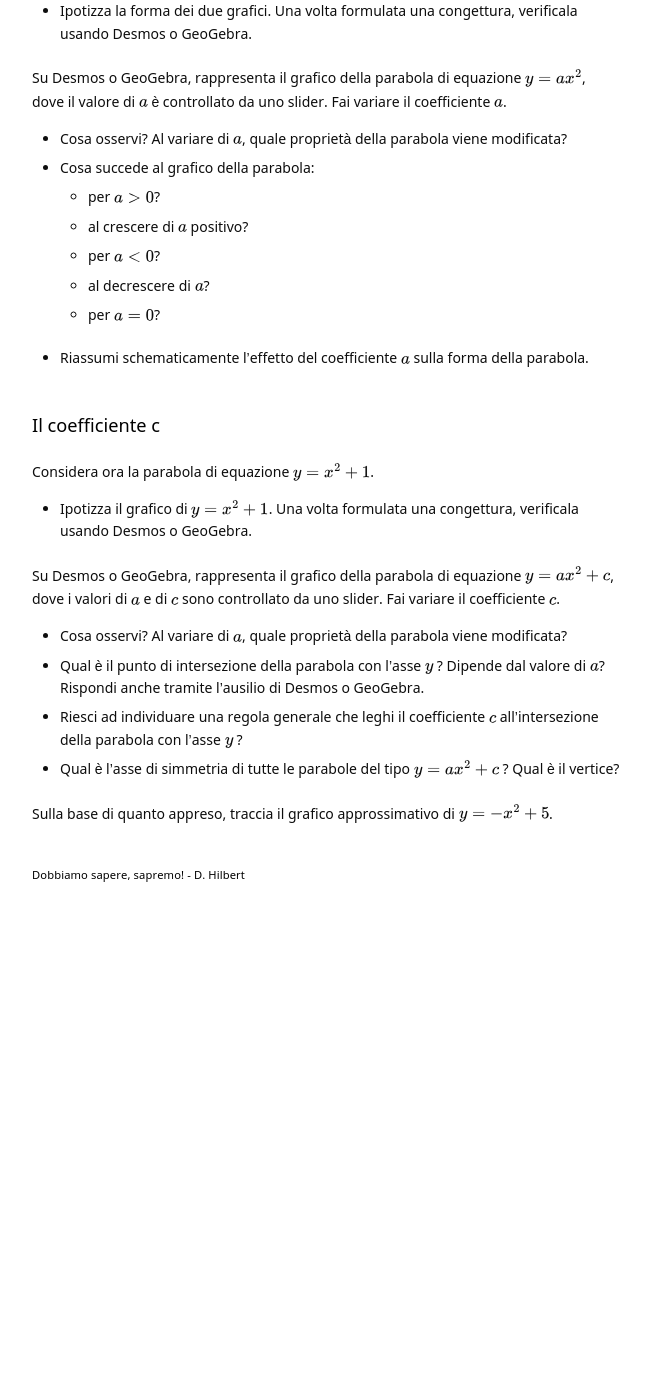
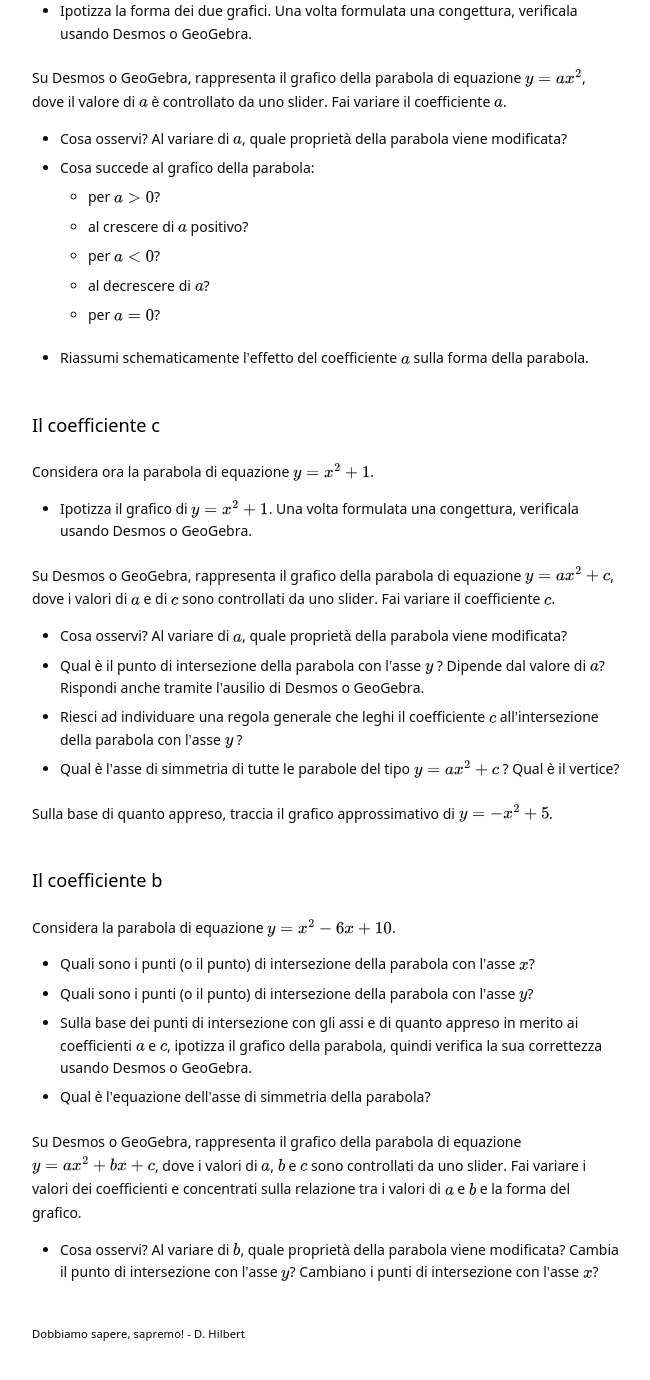
Before and after one commit to Bradwave/matephis, a Jekyll site: the page built from _notes/Public/attività-parabola.md, in a window 1280 px wide and 1400 px high, scrolled down 1253 px. Shown: the top 1380 px of the window, without its empty margins (314-964 px from the left). Built offline with Jekyll 4.4.1, drawn with Linux system fonts in a browser that asks for light colours; before the commit the page ends 2194 px from its top, so only the background shows below that.

Commit message:
Adds stuff.

```diff
--- a/_notes/Public/attività-parabola.md
+++ b/_notes/Public/attività-parabola.md
@@ -44,7 +44,7 @@ Considera ora la parabola di equazione $y = x^2 + 1$.
 
 - Ipotizza il grafico di $y = x^2 + 1$. Una volta formulata una congettura, verificala usando Desmos o GeoGebra.
 
-Su Desmos o GeoGebra, rappresenta il grafico della parabola di equazione $y = ax^2 + c$, dove i valori di $a$ e di $c$ sono controllato da uno slider. Fai variare il coefficiente $c$.
+Su Desmos o GeoGebra, rappresenta il grafico della parabola di equazione $y = ax^2 + c$, dove i valori di $a$ e di $c$ sono controllati da uno slider. Fai variare il coefficiente $c$.
 
 - **Cosa osservi?** Al variare di $a$, quale proprietà della parabola viene modificata?
 - Qual è il punto di **intersezione** della parabola con l'**asse** $y$ ? Dipende dal valore di $a$? Rispondi anche tramite l'ausilio di Desmos o GeoGebra.
@@ -52,3 +52,16 @@ Su Desmos o GeoGebra, rappresenta il grafico della parabola di equazione $y = ax
 - Qual è l'**asse di simmetria** di tutte le parabole del tipo $y = ax^2 + c$ ? Qual è il **vertice**?
 
 Sulla base di quanto appreso, traccia il grafico approssimativo di $y = -x^2 + 5$.
+
+## Il coefficiente b
+
+Considera la parabola di equazione $y = x^2 - 6x + 10$.
+
+- Quali sono i punti (o il punto) di intersezione della parabola con l'asse $x$?
+- Quali sono i punti (o il punto) di intersezione della parabola con l'asse $y$?
+- Sulla base dei punti di intersezione con gli assi e di quanto appreso in merito ai coefficienti $a$ e $c$, ipotizza il grafico della parabola, quindi verifica la sua correttezza usando Desmos o GeoGebra.
+- Qual è l'equazione dell'asse di simmetria della parabola?
+
+Su Desmos o GeoGebra, rappresenta il grafico della parabola di equazione $y = ax^2 + bx + c$, dove i valori di $a$, $b$ e $c$ sono controllati da uno slider. Fai variare i valori dei coefficienti e concentrati sulla relazione tra i valori di $a$ e $b$ e la forma del grafico.
+
+- **Cosa osservi?** Al variare di $b$, quale proprietà della parabola viene modificata? Cambia il punto di intersezione con l'asse $y$? Cambiano i punti di intersezione con l'asse $x$?
```
Also changed, not shown: _notes/Public/campo-potenziale.md (+0 -4 lines), _notes/Public/energia.md (+2 -0 lines), _notes/glossario-elettrostatica.md (added, +13 -0 lines).
